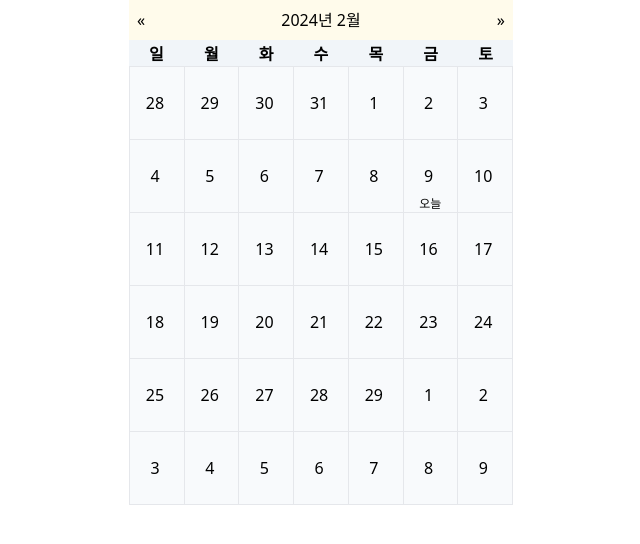
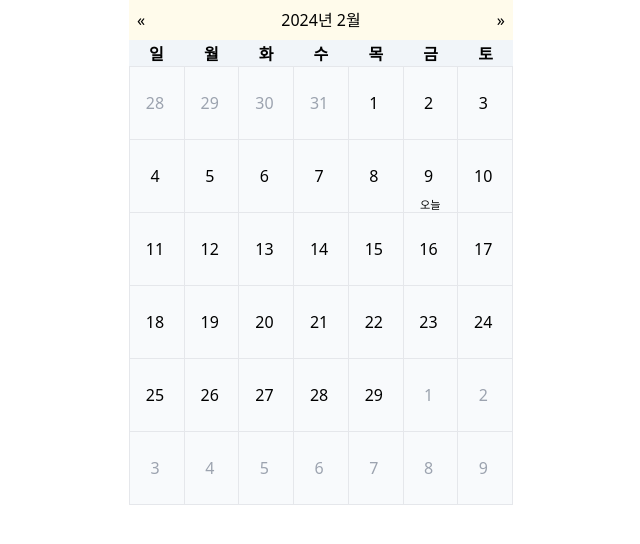
Before and after one commit to uudeok/calendeok, a React app: page / in a window 1280 px wide. Shown: the top 544 px of the page, without its empty margins (319-959 px from the left). Built offline with nearby package versions, Linux system fonts and the light colour scheme.

Commit message:
update : DateCell monthLabel 별로 색상 지정

```diff
--- a/src/Calendeok/DateCell.tsx
+++ b/src/Calendeok/DateCell.tsx
@@ -1,5 +1,6 @@
 import { MONTH_LABEL_VALUES } from "../@types";
 import { MONTH_LABEL } from "../const";
+import { getDateLabelColor } from "../Util/date";
 import Today from "./Today";
 
 type DateCellType = {
@@ -7,19 +8,6 @@ type DateCellType = {
   monthLabel: MONTH_LABEL_VALUES;
   curMonthOnly?: boolean;
   isToday: boolean;
-};
-
-const getDateLabelColor = (monthLabel: MONTH_LABEL_VALUES) => {
-  switch (monthLabel) {
-    case MONTH_LABEL.MONTH_PREV:
-      return "grey";
-    case MONTH_LABEL.MONTH_CURRENT:
-      return "black";
-    case MONTH_LABEL.MONTH_NEXT:
-      return "grey";
-    default:
-      throw new Error("dateLabel color error");
-  }
 };
 
 const DateCell = ({
@@ -34,7 +22,7 @@ const DateCell = ({
     <td className="py-3 border relative">
       {curMonthOnly && monthLabel !== MONTH_LABEL.MONTH_CURRENT ? null : (
         <button
-          className={`w-12 h-12 flex justify-center items-center rounded-full transition duration-300 ease-in-out hover:bg-regal-blue hover:text-white text-center relative text-${labelColor}`}
+          className={`w-12 h-12 flex justify-center items-center rounded-full transition duration-300 ease-in-out hover:bg-regal-blue hover:text-white text-center relative ${labelColor}`}
           data-name={monthLabel}
         >
           {label}
--- a/src/Calendeok/Today.tsx
+++ b/src/Calendeok/Today.tsx
@@ -1,7 +1,7 @@
 const Today = ({ isToday }: { isToday: boolean }) => {
   return (
     isToday && (
-      <span className="text-xs text-center absolute inset-x-0 bottom-0 w-full">
+      <span className="text-sm text-center absolute inset-x-0 bottom-0 w-full">
         오늘
       </span>
     )
--- /dev/null
+++ b/src/Util/date.ts
@@ -0,0 +1,15 @@
+import { MONTH_LABEL_VALUES } from "../@types";
+import { MONTH_LABEL } from "../const";
+
+export const getDateLabelColor = (monthLabel: MONTH_LABEL_VALUES) => {
+  switch (monthLabel) {
+    case MONTH_LABEL.MONTH_PREV:
+      return "text-gray-400";
+    case MONTH_LABEL.MONTH_CURRENT:
+      return "text-black";
+    case MONTH_LABEL.MONTH_NEXT:
+      return "text-gray-400";
+    default:
+      throw new Error("dateLabel color error");
+  }
+};
--- a/tailwind.config.js
+++ b/tailwind.config.js
@@ -5,8 +5,9 @@ module.exports = {
     extend: {
       colors: {
         "regal-blue": "#1773EF",
-        grey: "#808080",
-        black: "##000000",
+      },
+      fontSize: {
+        sm: "0.7rem",
       },
     },
   },
```
